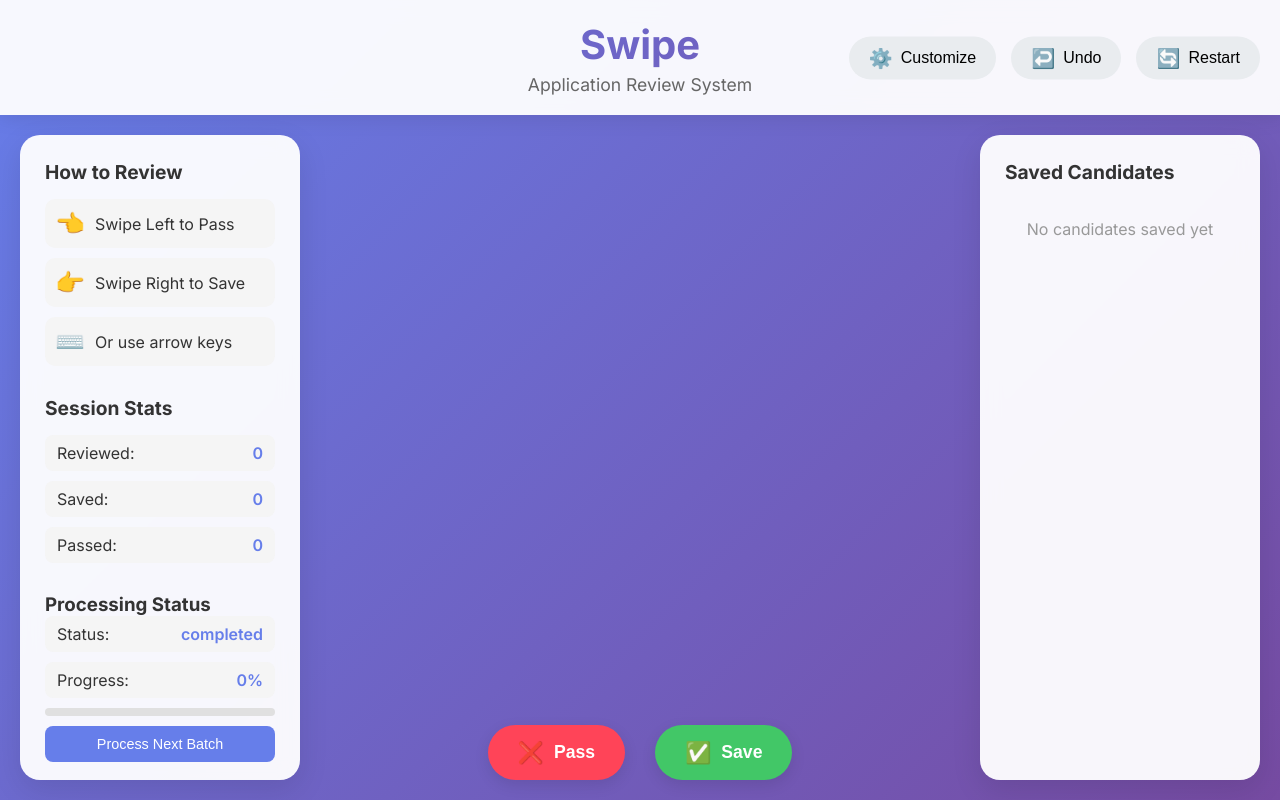
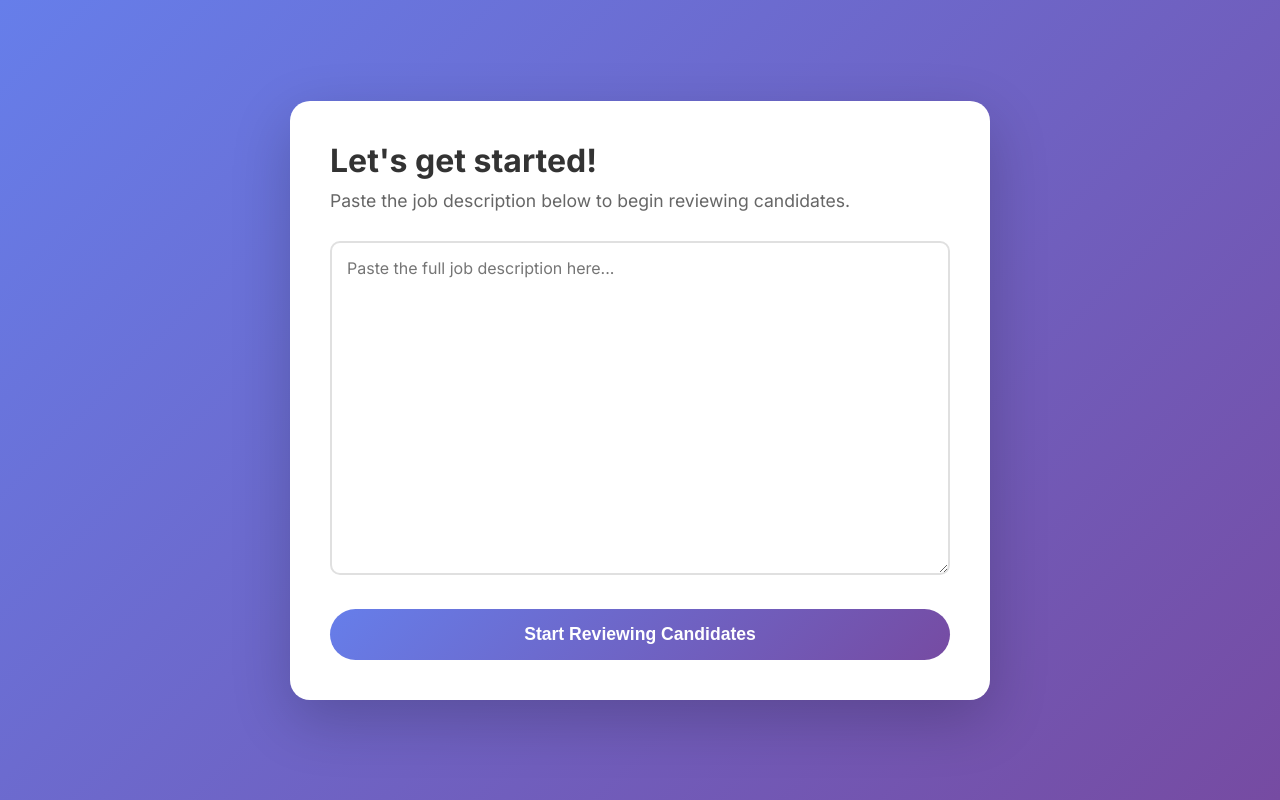
Before and after one commit to rozenborg/shortlist, a Flask app: page / in a window 1280 px wide. Run offline with Flask 3, Linux system fonts and the light colour scheme; data that the repository does not hold is empty.

Commit message:
Redesign application flow and candidate cards
- Remove brittle customize functionality
- Add job description input screen on first load
- Generate made-up 2-3 word nicknames based on candidate profiles
- Remove fit score (fake quantification)
- Add new card fields: notable achievements, potential reservations
- Remove all gender references from analysis
- Update UI to support new flow and card structure
- Clean up old data files

```diff
--- a/app.py
+++ b/app.py
@@ -84,21 +84,34 @@ def process_batch():
         'results': results
     })
 
-@app.route('/api/customize', methods=['GET', 'POST'])
-def customize():
+@app.route('/api/job-description', methods=['GET', 'POST'])
+def job_description():
+    """Handle job description for candidate screening"""
     if request.method == 'POST':
         data = request.json
         job_description = data.get('job_description', '')
-        instructions = data.get('instructions', '')
-        result = customization_service.update_settings(job_description, instructions)
-        # Invalidate cache to force re-summarization
+
+        if not job_description.strip():
+            return jsonify({'error': 'Job description is required'}), 400
+
+        result = customization_service.update_settings(job_description)
+
+        # Clear cache to force re-analysis with new job description
         if os.path.exists(candidate_service.summaries_cache):
             os.remove(candidate_service.summaries_cache)
+
+        # Start processing resumes with the new job description
         background_processor.start_background_processing()
+
         return jsonify(result)
     else:
+        # GET request - check if job description exists
         settings = customization_service.get_settings()
-        return jsonify(settings)
+        has_job_description = bool(settings.get('job_description', '').strip())
+        return jsonify({
+            'has_job_description': has_job_description,
+            'job_description': settings.get('job_description', '')
+        })
 
 @app.route('/api/undo', methods=['POST'])
 def undo_swipe():
@@ -110,9 +123,7 @@ def undo_swipe():
 def restart_session():
     """Restart the session"""
     result = candidate_service.restart_session()
-    # Also, clear the cache for a full restart
-    if os.path.exists(candidate_service.summaries_cache):
-        os.remove(candidate_service.summaries_cache)
+    # Don't clear the job description, just the decisions
     background_processor.start_background_processing()
     return jsonify(result)
 
--- a/src/customization_service.py
+++ b/src/customization_service.py
@@ -13,8 +13,7 @@ class CustomizationService:
             with open(self.settings_file, 'r') as f:
                 return json.load(f)
         return {
-            'job_description': '',
-            'instructions': ''
+            'job_description': ''
         }
 
     def _save_settings(self):
@@ -27,9 +26,8 @@ class CustomizationService:
         """Get the current customization settings."""
         return self.settings
 
-    def update_settings(self, job_description, instructions):
+    def update_settings(self, job_description):
         """Update and save the customization settings."""
         self.settings['job_description'] = job_description
-        self.settings['instructions'] = instructions
         self._save_settings()
         return {'success': True}
--- a/static/css/style.css
+++ b/static/css/style.css
@@ -172,15 +172,106 @@ body {
 .app-title {
     font-size: 2.5em;
     font-weight: 700;
-    background: linear-gradient(135deg, #667eea 0%, #764ba2 100%);
-    -webkit-background-clip: text;
-    -webkit-text-fill-color: transparent;
+    color: #5856d6;
     margin-bottom: 5px;
 }
 
 .app-subtitle {
+    font-size: 1.1em;
     color: #666;
+}
+
+/* Job Description Screen */
+.job-description-screen {
+    position: fixed;
+    top: 0;
+    left: 0;
+    right: 0;
+    bottom: 0;
+    background: linear-gradient(135deg, #667eea 0%, #764ba2 100%);
+    display: flex;
+    align-items: center;
+    justify-content: center;
+    padding: 20px;
+    z-index: 1000;
+}
+
+.job-description-container {
+    background: white;
+    border-radius: 20px;
+    padding: 40px;
+    max-width: 700px;
+    width: 100%;
+    box-shadow: 0 20px 60px rgba(0, 0, 0, 0.2);
+}
+
+.job-description-container h2 {
+    font-size: 2em;
+    color: #333;
+    margin-bottom: 10px;
+}
+
+.job-description-container p {
+    color: #666;
+    margin-bottom: 30px;
     font-size: 1.1em;
+}
+
+.job-description-textarea {
+    width: 100%;
+    padding: 15px;
+    border: 2px solid #e0e0e0;
+    border-radius: 10px;
+    font-size: 1em;
+    font-family: inherit;
+    resize: vertical;
+    margin-bottom: 30px;
+    transition: border-color 0.3s;
+}
+
+.job-description-textarea:focus {
+    outline: none;
+    border-color: #667eea;
+}
+
+.start-btn {
+    width: 100%;
+    padding: 15px 30px;
+    background: linear-gradient(135deg, #667eea 0%, #764ba2 100%);
+    color: white;
+    border: none;
+    border-radius: 50px;
+    font-size: 1.1em;
+    font-weight: 600;
+    cursor: pointer;
+    transition: all 0.3s;
+    position: relative;
+    overflow: hidden;
+}
+
+.start-btn:hover {
+    transform: translateY(-2px);
+    box-shadow: 0 10px 30px rgba(102, 126, 234, 0.4);
+}
+
+.start-btn:disabled {
+    cursor: not-allowed;
+    opacity: 0.7;
+}
+
+.start-btn.loading .spinner {
+    display: inline-block;
+    width: 16px;
+    height: 16px;
+    border: 2px solid transparent;
+    border-top-color: white;
+    border-radius: 50%;
+    animation: spin 0.8s linear infinite;
+    margin-right: 8px;
+}
+
+.start-btn .spinner {
+    display: none;
 }
 
 /* Main Content Layout */
@@ -247,26 +338,55 @@ body {
     border-radius: 8px;
 }
 
-.stat-value, .status-value {
-    font-weight: 600;
+.stat-value {
+    font-size: 1.5em;
+    font-weight: 700;
     color: #667eea;
 }
 
 /* Processing Status */
+.processing-status {
+    margin-top: 20px;
+}
+
+.status-content {
+    padding: 15px;
+    background: #f8f9fa;
+    border-radius: 10px;
+}
+
+.processing-indicator {
+    text-align: center;
+    margin-bottom: 10px;
+}
+
+.status-text {
+    font-size: 0.9em;
+    color: #666;
+    font-weight: 500;
+}
+
 .progress-bar {
     width: 100%;
-    height: 8px;
+    height: 6px;
     background: #e0e0e0;
-    border-radius: 4px;
+    border-radius: 3px;
     overflow: hidden;
-    margin-top: 10px;
+    margin-bottom: 10px;
 }
 
 .progress-fill {
     height: 100%;
-    background: linear-gradient(90deg, #667eea 0%, #764ba2 100%);
-    width: 0%;
+    background: linear-gradient(135deg, #667eea 0%, #764ba2 100%);
+    border-radius: 3px;
     transition: width 0.3s ease;
+}
+
+.progress-text {
+    font-size: 0.8em;
+    color: #666;
+    text-align: center;
+    margin: 0;
 }
 
 .process-btn {
--- a/static/js/app.js
+++ b/static/js/app.js
@@ -9,12 +9,73 @@ let stats = {
 
 // Initialize app
 document.addEventListener('DOMContentLoaded', () => {
-    loadCandidates();
-    loadSavedCandidates();
+    checkJobDescription();
     setupKeyboardControls();
     startProcessingStatusUpdates();
-    checkCustomizationStatus();
 });
+
+// Check if job description exists
+async function checkJobDescription() {
+    try {
+        const response = await fetch('/api/job-description');
+        const data = await response.json();
+
+        if (data.has_job_description) {
+            // Show main content and load candidates
+            document.getElementById('job-description-screen').style.display = 'none';
+            document.getElementById('main-content').style.display = 'flex';
+            loadCandidates();
+            loadSavedCandidates();
+        } else {
+            // Show job description input screen
+            document.getElementById('job-description-screen').style.display = 'flex';
+            document.getElementById('main-content').style.display = 'none';
+        }
+    } catch (error) {
+        console.error('Error checking job description:', error);
+    }
+}
+
+// Submit job description
+async function submitJobDescription() {
+    const jobDescription = document.getElementById('job-description-input').value.trim();
+
+    if (!jobDescription) {
+        alert('Please enter a job description');
+        return;
+    }
+
+    const button = document.querySelector('.start-btn');
+    button.classList.add('loading');
+    button.disabled = true;
+
+    try {
+        const response = await fetch('/api/job-description', {
+            method: 'POST',
+            headers: { 'Content-Type': 'application/json' },
+            body: JSON.stringify({ job_description: jobDescription })
+        });
+
+        if (response.ok) {
+            // Hide job description screen and show main content
+            document.getElementById('job-description-screen').style.display = 'none';
+            document.getElementById('main-content').style.display = 'flex';
+
+            // Start loading candidates
+            loadCandidates();
+            loadSavedCandidates();
+        } else {
+            const error = await response.json();
+            alert(error.error || 'Failed to save job description');
+        }
+    } catch (error) {
+        console.error('Error submitting job description:', error);
+        alert('Error submitting job description. Please try again.');
+    } finally {
+        button.classList.remove('loading');
+        button.disabled = false;
+    }
+}
 
 // Load candidates from API
 async function loadCandidates() {
@@ -57,11 +118,30 @@ function displayCard(candidate) {
     const card = template.content.cloneNode(true);
 
     // Fill in candidate data
-    card.querySelector('.candidate-name').textContent = candidate.name;
-    card.querySelector('.score-value').textContent = candidate.fit_score + '/10';
-    card.querySelector('.summary-text').textContent = candidate.summary;
-    card.querySelector('.experience-level').textContent = candidate.experience_level;
-    card.querySelector('.fit-reasoning').textContent = candidate.fit_reasoning;
+    card.querySelector('.candidate-name').textContent = candidate.name || candidate.nickname || 'Anonymous';
+    card.querySelector('.experience-level').textContent = candidate.experience_level || 'Unknown';
+    card.querySelector('.summary-text').textContent = candidate.summary || 'No summary available';
+    card.querySelector('.fit-reasoning').textContent = candidate.fit_reasoning || 'No reasoning provided';
+
+    // Add achievements
+    const achievementsList = card.querySelector('.achievements-list');
+    if (Array.isArray(candidate.achievements)) {
+        candidate.achievements.forEach(achievement => {
+            const li = document.createElement('li');
+            li.textContent = achievement;
+            achievementsList.appendChild(li);
+        });
+    }
+
+    // Add reservations
+    const reservationsList = card.querySelector('.reservations-list');
+    if (Array.isArray(candidate.reservations)) {
+        candidate.reservations.forEach(reservation => {
+            const li = document.createElement('li');
+            li.textContent = reservation;
+            reservationsList.appendChild(li);
+        });
+    }
 
     // Add skills
     const skillsContainer = card.querySelector('.skills-container');
@@ -71,16 +151,6 @@ function displayCard(candidate) {
             skillTag.className = 'skill-tag';
             skillTag.textContent = skill;
             skillsContainer.appendChild(skillTag);
-        });
-    }
-
-    // Add achievements
-    const achievementsList = card.querySelector('.achievements-list');
-    if (Array.isArray(candidate.achievements)) {
-        candidate.achievements.forEach(achievement => {
-            const li = document.createElement('li');
-            li.textContent = achievement;
-            achievementsList.appendChild(li);
         });
     }
 
@@ -228,11 +298,11 @@ function updateStats() {
 
 // Display saved candidates
 function displaySavedCandidates(saved) {
-    const deck = document.getElementById('saved-deck');
-    deck.innerHTML = '';
+    const container = document.getElementById('saved-candidates');
+    container.innerHTML = '';
 
     if (saved.length === 0) {
-        deck.innerHTML = '<p class="empty-message">No candidates saved yet</p>';
+        container.innerHTML = '<p class="empty-message">No candidates saved yet</p>';
         return;
     }
 
@@ -240,14 +310,14 @@ function displaySavedCandidates(saved) {
         const template = document.getElementById('saved-card-template');
         const card = template.content.cloneNode(true);
 
-        card.querySelector('.saved-name').textContent = candidate.name;
-        card.querySelector('.saved-score span').textContent = candidate.fit_score;
+        card.querySelector('.saved-name').textContent = candidate.name || candidate.nickname || 'Anonymous';
+        card.querySelector('.saved-experience').textContent = candidate.experience_level || '';
 
         // Store candidate data for viewing
         const viewBtn = card.querySelector('.view-btn');
         viewBtn.dataset.candidateId = candidate.id;
 
-        deck.appendChild(card);
+        container.appendChild(card);
     });
 }
 
@@ -263,78 +333,6 @@ function showNoMoreCards() {
     const container = document.getElementById('card-container');
     container.innerHTML = '';
     document.getElementById('no-more-cards').style.display = 'block';
-}
-
-// Reset decisions
-async function resetDecisions() {
-    if (!confirm('Are you sure you want to reset all decisions?')) {
-        return;
-    }
-
-    // In a real app, this would call an API to reset decisions
-    // For now, just reload the page
-    window.location.reload();
-}
-
-// Customization Modal
-async function openCustomizeModal() {
-    const modal = document.getElementById('customize-modal');
-    try {
-        const response = await fetch('/api/customize');
-        const settings = await response.json();
-        document.getElementById('job-description').value = settings.job_description;
-        document.getElementById('instructions').value = settings.instructions;
-        modal.style.display = 'flex';
-    } catch (error) {
-        console.error('Error loading settings:', error);
-        alert('Could not load customization settings.');
-    }
-}
-
-function closeCustomizeModal() {
-    document.getElementById('customize-modal').style.display = 'none';
-}
-
-async function saveCustomization() {
-    const jobDescription = document.getElementById('job-description').value;
-    const instructions = document.getElementById('instructions').value;
-    const saveBtn = document.querySelector('.modal-btn');
-
-    saveBtn.classList.add('loading');
-
-    try {
-        await fetch('/api/customize', {
-            method: 'POST',
-            headers: { 'Content-Type': 'application/json' },
-            body: JSON.stringify({
-                job_description: jobDescription,
-                instructions: instructions
-            })
-        });
-        closeCustomizeModal();
-        checkCustomizationStatus();
-        loadCandidates(); // Reload candidates to reflect new summaries
-    } catch (error) {
-        console.error('Error saving settings:', error);
-        alert('Could not save customization settings.');
-    } finally {
-        saveBtn.classList.remove('loading');
-    }
-}
-
-async function checkCustomizationStatus() {
-    try {
-        const response = await fetch('/api/customize');
-        const settings = await response.json();
-        const customizeBtn = document.getElementById('customize-btn');
-        if (settings.job_description || settings.instructions) {
-            customizeBtn.classList.add('configured');
-        } else {
-            customizeBtn.classList.remove('configured');
-        }
-    } catch (error) {
-        console.error('Error checking customization status:', error);
-    }
 }
 
 // Undo last swipe
@@ -358,7 +356,7 @@ async function undoLastSwipe() {
 
 // Confirm and restart session
 function confirmRestart() {
-    if (confirm('Are you sure you want to restart? All saved and passed candidates will be cleared.')) {
+    if (confirm('Are you sure you want to restart? This will clear all saved and passed candidates.')) {
         restartSession();
     }
 }
@@ -371,6 +369,17 @@ async function restartSession() {
         console.error('Error restarting session:', error);
         alert('An error occurred while restarting the session.');
     }
+}
+
+// Reset decisions
+async function resetDecisions() {
+    if (!confirm('Are you sure you want to reset all decisions?')) {
+        return;
+    }
+
+    // In a real app, this would call an API to reset decisions
+    // For now, just reload the page
+    window.location.reload();
 }
 
 // Processing status updates
--- a/templates/index.html
+++ b/templates/index.html
@@ -14,9 +14,6 @@
             <h1 class="app-title">Swipe</h1>
             <p class="app-subtitle">Application Review System</p>
             <div class="header-actions">
-                <button class="header-btn" id="customize-btn" onclick="openCustomizeModal()">
-                    <span class="btn-icon">⚙️</span> Customize
-                </button>
                 <button class="header-btn" onclick="undoLastSwipe()">
                     <span class="btn-icon">↩️</span> Undo
                 </button>
@@ -26,8 +23,26 @@
             </div>
         </header>
 
+        <!-- Job Description Input Screen -->
+        <div id="job-description-screen" class="job-description-screen" style="display:none;">
+            <div class="job-description-container">
+                <h2>Let's get started!</h2>
+                <p>Paste the job description below to begin reviewing candidates.</p>
+                <textarea
+                    id="job-description-input"
+                    rows="15"
+                    placeholder="Paste the full job description here..."
+                    class="job-description-textarea"
+                ></textarea>
+                <button class="start-btn" onclick="submitJobDescription()">
+                    <span class="spinner"></span>
+                    <span class="btn-text">Start Reviewing Candidates</span>
+                </button>
+            </div>
+        </div>
+
         <!-- Main Content -->
-        <div class="main-content">
+        <div class="main-content" id="main-content" style="display:none;">
             <!-- Left Panel - Instructions -->
             <div class="left-panel">
                 <div class="instructions">
@@ -64,77 +79,38 @@
 
                 <div class="processing-status">
                     <h3>Processing Status</h3>
-                    <div class="status-item">
-                        <span class="status-label">Status:</span>
-                        <span class="status-value" id="processing-status">Loading...</span>
+                    <div class="status-content">
+                        <div id="processing-indicator" class="processing-indicator">
+                            <span class="status-text">Idle</span>
+                        </div>
+                        <div class="progress-bar" style="display:none;">
+                            <div class="progress-fill" style="width: 0%;"></div>
+                        </div>
+                        <p class="progress-text"></p>
                     </div>
-                    <div class="status-item">
-                        <span class="status-label">Progress:</span>
-                        <span class="status-value" id="processing-progress">0%</span>
-                    </div>
-                    <div class="progress-bar">
-                        <div class="progress-fill" id="progress-fill"></div>
-                    </div>
-                    <button class="process-btn" onclick="forceProcessNextBatch()">
-                        Process Next Batch
-                    </button>
                 </div>
             </div>
 
-            <!-- Center - Card Stack -->
+            <!-- Center Panel - Card Display -->
             <div class="center-panel">
-                <div class="card-container" id="card-container">
-                    <div class="no-more-cards" id="no-more-cards" style="display: none;">
-                        <h2>All Done! 🎉</h2>
-                        <p>You've reviewed all available applications.</p>
-                        <button class="reset-button" onclick="resetDecisions()">Start Over</button>
-                    </div>
+                <div id="card-container" class="card-container">
+                    <!-- Cards will be dynamically inserted here -->
                 </div>
 
-                <!-- Action Buttons -->
-                <div class="action-buttons">
-                    <button class="action-btn pass-btn" onclick="swipeLeft()">
-                        <span class="btn-icon">❌</span>
-                        <span class="btn-text">Pass</span>
-                    </button>
-                    <button class="action-btn save-btn" onclick="swipeRight()">
-                        <span class="btn-icon">✅</span>
-                        <span class="btn-text">Save</span>
-                    </button>
+                <div id="no-more-cards" class="no-more-cards" style="display:none;">
+                    <h2>No More Candidates</h2>
+                    <p>You've reviewed all available candidates!</p>
+                    <button onclick="window.location.reload()">Refresh</button>
                 </div>
             </div>
 
-            <!-- Right Panel - Saved Deck -->
+            <!-- Right Panel - Saved Candidates -->
             <div class="right-panel">
                 <h3>Saved Candidates</h3>
-                <div class="saved-deck" id="saved-deck">
-                    <p class="empty-message">No candidates saved yet</p>
+                <div id="saved-candidates" class="saved-candidates">
+                    <!-- Saved candidates will be displayed here -->
                 </div>
             </div>
-        </div>
-    </div>
-
-    <!-- Customization Modal -->
-    <div id="customize-modal" class="modal" style="display:none;">
-        <div class="modal-content">
-            <span class="close-btn" onclick="closeCustomizeModal()">&times;</span>
-            <h2>Customize Summaries</h2>
-            <p>Provide a job description and instructions to tailor the resume summaries.</p>
-
-            <div class="form-group">
-                <label for="job-description">Job Description</label>
-                <textarea id="job-description" rows="10" placeholder="Paste the job description here..."></textarea>
-            </div>
-
-            <div class="form-group">
-                <label for="instructions">Summarization Instructions</label>
-                <textarea id="instructions" rows="5" placeholder="e.g., Focus on leadership skills, check for specific certifications, etc."></textarea>
-            </div>
-
-            <button class="modal-btn" onclick="saveCustomization()">
-                <span class="spinner"></span>
-                <span class="btn-text">Save and Re-summarize</span>
-            </button>
         </div>
     </div>
 
@@ -143,9 +119,8 @@
         <div class="candidate-card">
             <div class="card-header">
                 <h2 class="candidate-name"></h2>
-                <div class="fit-score">
-                    <span class="score-label">Fit Score</span>
-                    <span class="score-value"></span>
+                <div class="experience-badge">
+                    <span class="experience-level"></span>
                 </div>
             </div>
 
@@ -156,23 +131,23 @@
                 </div>
 
                 <div class="section">
-                    <h4>Key Skills</h4>
-                    <div class="skills-container"></div>
-                </div>
-
-                <div class="section">
-                    <h4>Experience Level</h4>
-                    <p class="experience-level"></p>
-                </div>
-
-                <div class="section">
                     <h4>Notable Achievements</h4>
                     <ul class="achievements-list"></ul>
                 </div>
 
                 <div class="section">
+                    <h4>Potential Reservations</h4>
+                    <ul class="reservations-list"></ul>
+                </div>
+
+                <div class="section">
                     <h4>Fit Reasoning</h4>
                     <p class="fit-reasoning"></p>
+                </div>
+
+                <div class="section">
+                    <h4>Highlighted Skills</h4>
+                    <div class="skills-container"></div>
                 </div>
             </div>
         </div>
@@ -182,7 +157,7 @@
     <template id="saved-card-template">
         <div class="saved-card">
             <h4 class="saved-name"></h4>
-            <div class="saved-score">Score: <span></span>/10</div>
+            <div class="saved-experience"></div>
             <button class="view-btn" onclick="viewCandidate(this)">View Details</button>
         </div>
     </template>
```
Also changed, not shown: other parts of static/css/style.css (+34 -30 lines), src/batch_processor.py (+34 -18 lines), src/candidate_service.py (+34 -16 lines), 1 other file.
